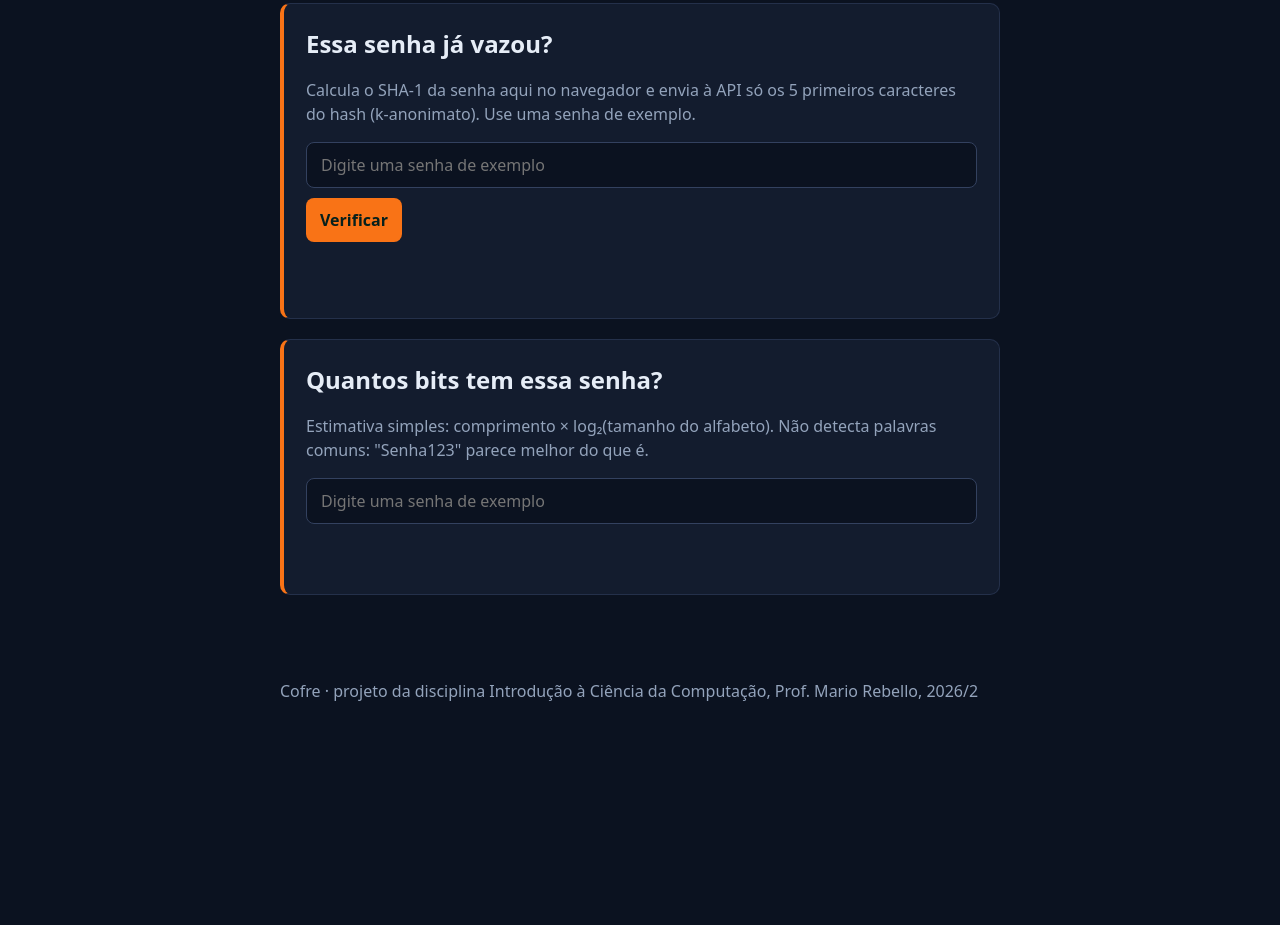
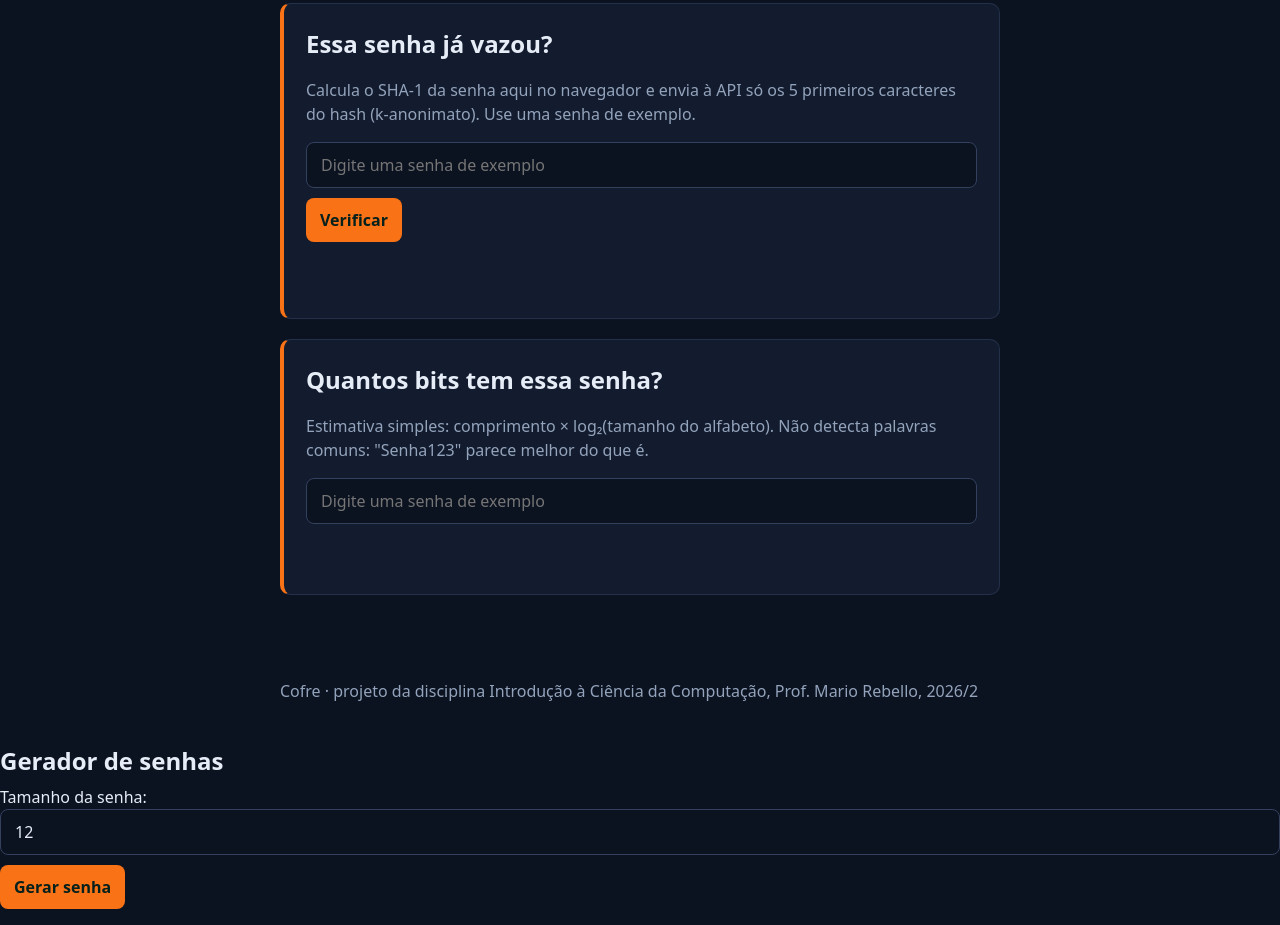
Before and after one commit to jerryluizaquino/cofre, a plain HTML site: page index.html in a window 1280 px wide. Shown: the part 293-1218 px from the top of the page. Before the commit the page ends 1036 px from the top, so only its background shows below. Drawn offline with Linux system fonts and the light colour scheme.

Commit message:
Adiciona gerador de senhas

```diff
--- /dev/null
+++ b/gerador.js
@@ -0,0 +1,19 @@
+function gerarSenha() {
+    let tamanho = document.getElementById("tamanho").value;
+
+    if (tamanho < 4 || tamanho > 32) {
+        document.getElementById("senhaGerada").textContent =
+            "Escolha um tamanho entre 4 e 32.";
+        return;
+    }
+
+    let caracteres = "ABCDEFGHIJKLMNOPQRSTUVWXYZabcdefghijklmnopqrstuvwxyz0123456789!@#$%&*";
+    let senha = "";
+
+    for (let i = 0; i < tamanho; i++) {
+        let posicao = Math.floor(Math.random() * caracteres.length);
+        senha += caracteres[posicao];
+    }
+
+    document.getElementById("senhaGerada").textContent = senha;
+}
--- a/index.html
+++ b/index.html
@@ -6,6 +6,7 @@
   <title>Cofre: kit de segurança</title>
   <link rel="stylesheet" href="style.css">
 </head>
+<script src="gerador.js"></script>
 <body>
   <header>
     <p class="etiqueta">kit de segurança digital</p>
@@ -38,5 +39,14 @@
   <footer>
     <p>Cofre · projeto da disciplina Introdução à Ciência da Computação, Prof. Mario Rebello, 2026/2</p>
   </footer>
+  <section>
+    <h2>Gerador de senhas</h2>
+    <label for="tamanho">Tamanho da senha:</label>
+    <input type="number" id="tamanho" min="4" max="32" value="12">
+
+    <button onclick="gerarSenha()">Gerar senha</button>
+
+    <p id="senhaGerada"></p>
+</section>
 </body>
 </html>
```
